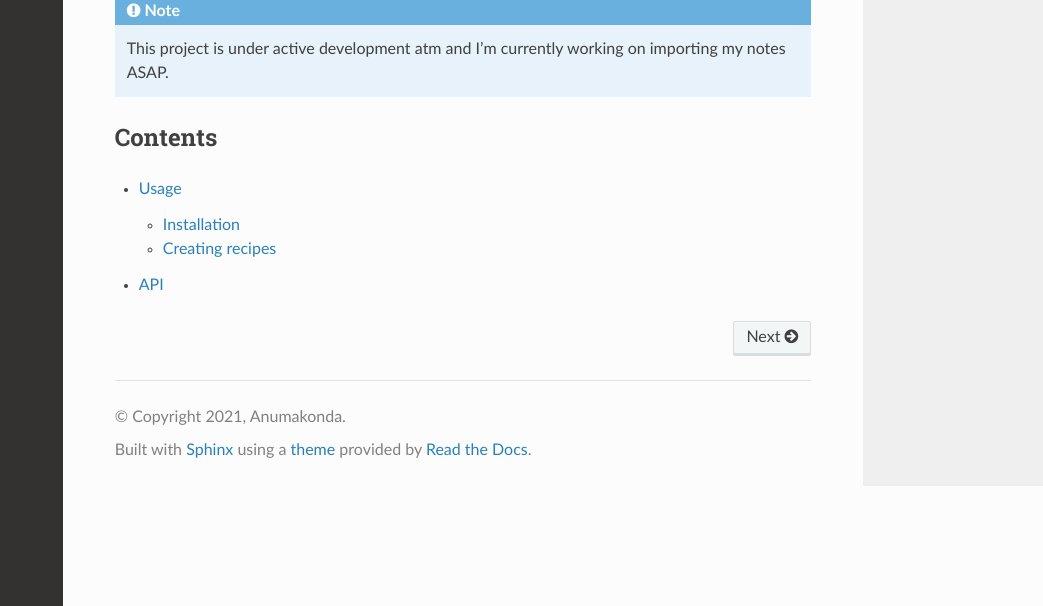
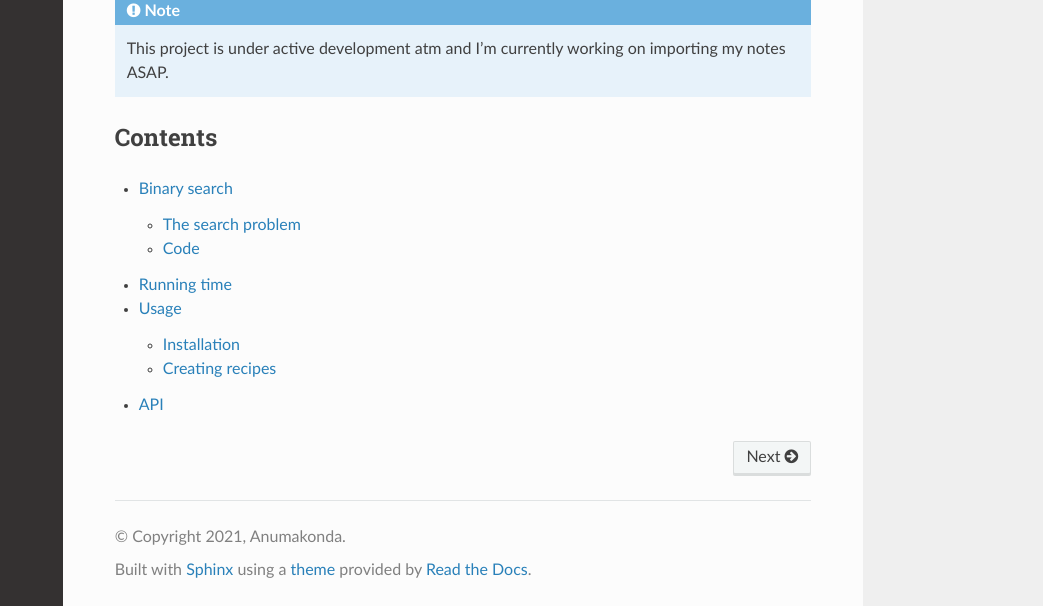
Before and after one commit to srianumakonda/Grokking-Documentation, a Sphinx documentation site: the page built from docs/source/index.rst, in a window 1280 px wide and 900 px high, scrolled down 635 px, cut to the strip 294-900 px from the top of the window. Shown: the whole strip, without its empty margins (237-1280 px from the left). Built offline with Sphinx 7.4.7 and the Read the Docs theme 2.0.0, drawn with Linux system fonts in a browser that asks for light colours; some of the changed text lies outside the part shown.

Commit message:
added files

```diff
--- a/docs/source/index.rst
+++ b/docs/source/index.rst
@@ -24,5 +24,7 @@ Contents
 
 .. toctree::
 
+   binary_search
+   running_time
    usage
    api
```
